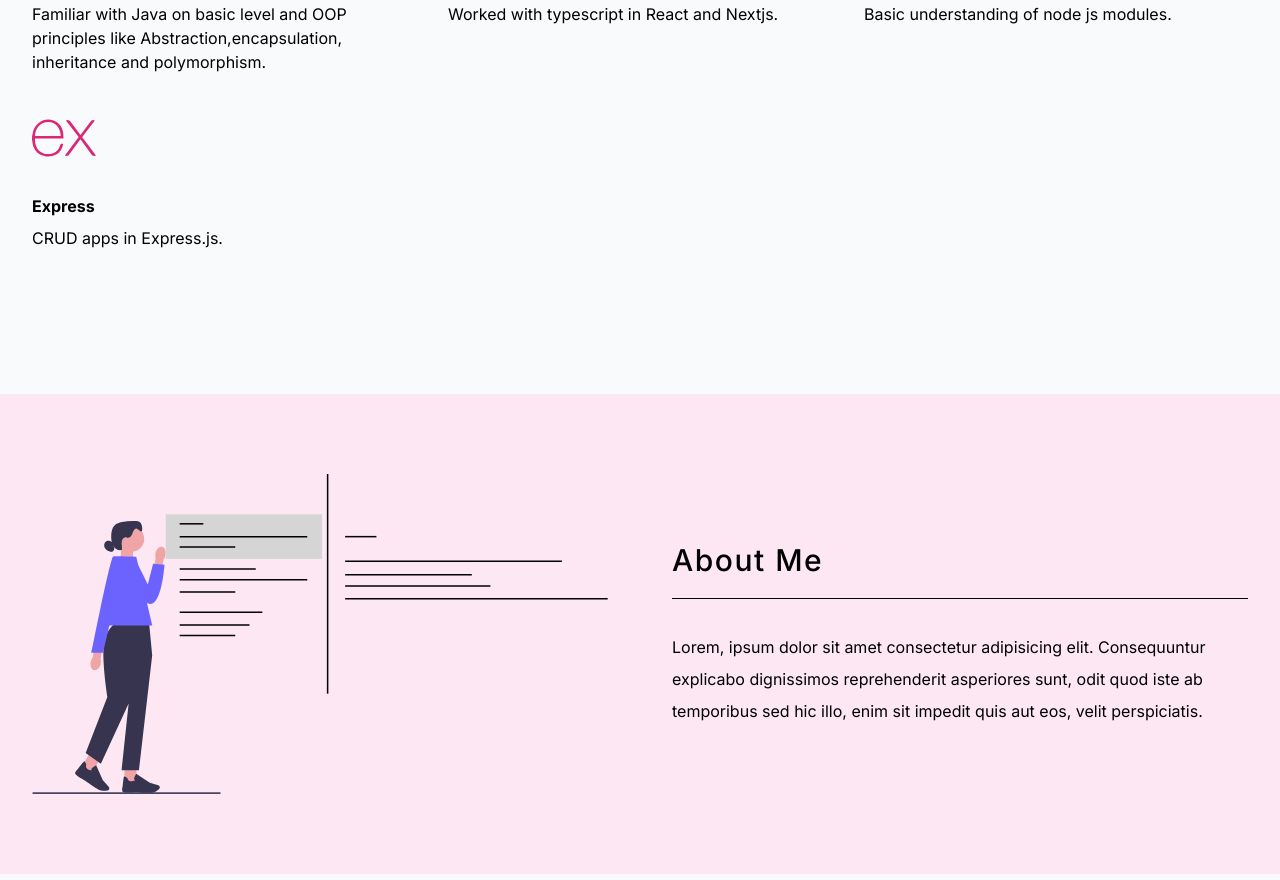
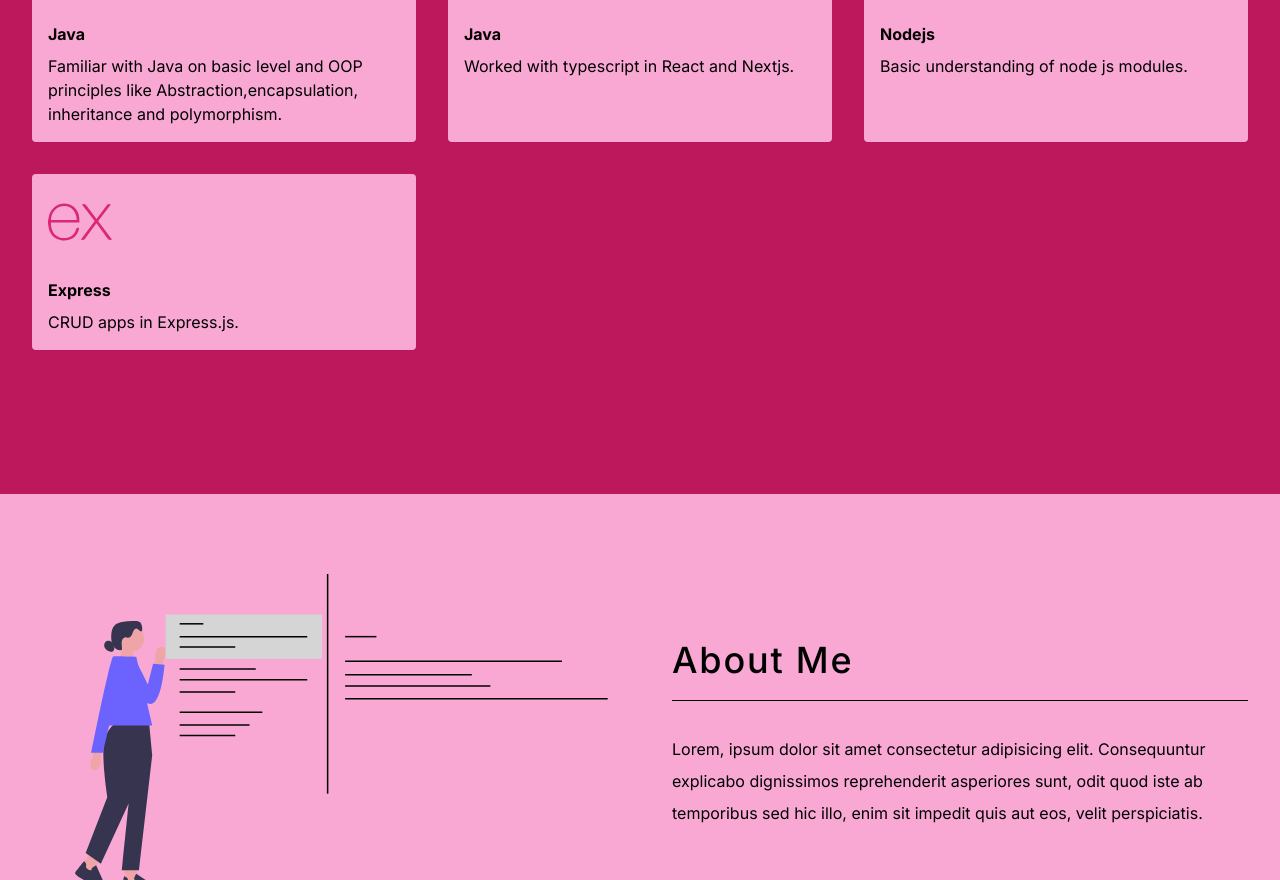
Before and after one commit to sirsa4/my_site, a Next.js app: page / in a window 1280 px wide. Shown: the part 1171-2051 px from the top of the page. Built offline with nearby package versions, Linux system fonts and the light colour scheme.

Commit message:
skills colors fixed

```diff
--- a/src/app/components/About.tsx
+++ b/src/app/components/About.tsx
@@ -4,7 +4,7 @@ import Title from './Title'
 const About = () => {
 
   return (
-    <section className="bg-primary-light py-20" id="about">
+    <section className="bg-primary py-20" id="about">
       <div className="align-element grid md:grid-cols-2 items-center gap-16">
         <img src="/assets/about.svg" alt="image of a person" className="w-full h-80" />
         <article>
--- a/src/app/components/Skills.tsx
+++ b/src/app/components/Skills.tsx
@@ -5,11 +5,11 @@ import SkillsCard from './SkillsCard'
 
 const Skills = () => {
   return (
-    <section className="py-20 align-element" id="skills">
+    <section className="py-20 align-element bg-accent-light" id="skills">
       <Title text="Tech stack" />
       <div className="py-16 grid gap-8 md:grid-cols-2 lg:grid-cols-3">
         {skills?.map((skill) => {
-          const { id, title, icon, text } = skill;
+          const { id } = skill;
           return <SkillsCard key={id} skill={skill} />
         })}
       </div>
--- a/src/app/components/SkillsCard.tsx
+++ b/src/app/components/SkillsCard.tsx
@@ -4,7 +4,7 @@ import { SkillsType } from '../utils/type'
 const SkillsCard = ({ skill }: { skill: SkillsType }) => {
   const { title, icon, text } = skill;
   return (
-    <article>
+    <article className="shadow-sm md:p-4 bg-primary rounded">
       <span>{icon}</span>
       <h4 className="mt-6 font-bold">{title}</h4>
       <p className="mt-2 text-slate-500">{text}</p>
--- a/src/app/components/Title.tsx
+++ b/src/app/components/Title.tsx
@@ -3,7 +3,7 @@ import React from 'react'
 const Title = ({ text }: { text: string }) => {
   return (
     <div className="border-b border-gray-200 pb-5">
-      <h1 className="text-3xl font-medium capitalize tracking-wider">{text}</h1>
+      <h1 className="text-4xl font-medium capitalize tracking-wider">{text}</h1>
     </div>
   )
 }
--- a/src/app/layout.tsx
+++ b/src/app/layout.tsx
@@ -16,7 +16,7 @@ export default function RootLayout({
 }>) {
   return (
     <html lang="en" className="scroll-smooth">
-      <body className={`${inter.className} bg-primary-bg`}>{children}</body>
+      <body className={`${inter.className}`}>{children}</body>
     </html>
   );
 }
--- a/tailwind.config.ts
+++ b/tailwind.config.ts
@@ -19,7 +19,7 @@ const config: Config = {
         DEFAULT: "#f9a8d4", // pink-300
         dark: "#ec4899", // pink-500
         bg: "#f8fafc",
-        white: "#fff",
+        white: "white",
       },
       secondary: {
         light: "#fbcfe8", // pink-200
```
